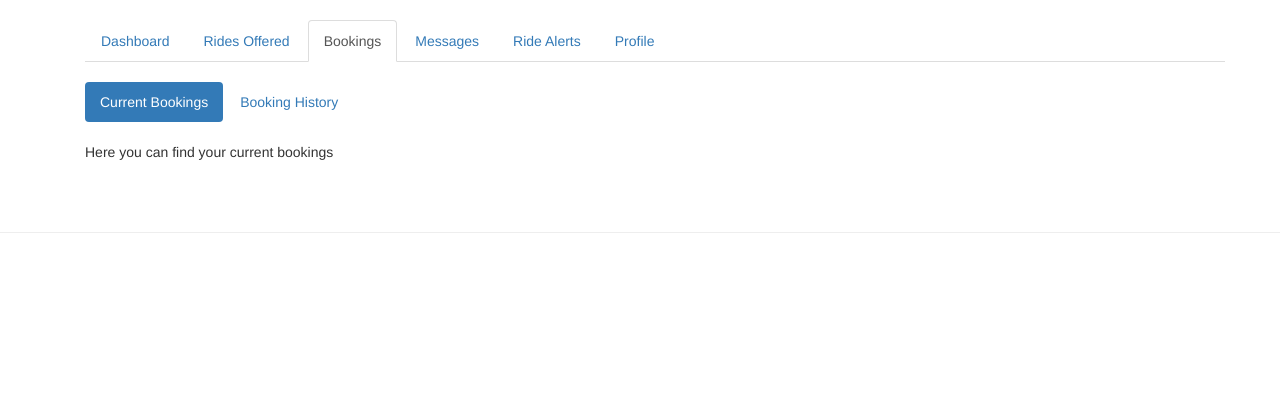
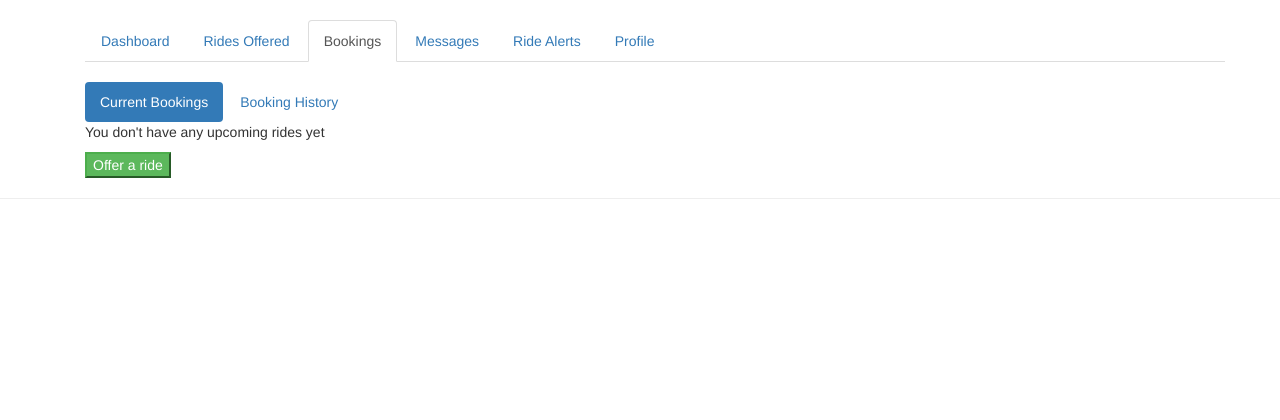
Before and after one commit to root-use-r/IIIT-Cab-Sharing, a Flask app: page /bookings in a window 1280 px wide. Shown: the part 52-472 px from the top of the page. Run offline with Flask 2, Linux system fonts and the light colour scheme; a user stored in the database is signed in; data comes from the database, SQL or seed files in the repository; both versions use the stored data as it was after the commit; some libraries are stand-ins or nearby versions.

Commit message:
mehenga kaam

```diff
--- a/app.py
+++ b/app.py
@@ -18,6 +18,113 @@ def index():
 def signin():
     return render_template('Googlesignin.html')
 
+# Check if user logged in
+def is_logged_in(f):
+    @wraps(f)
+    def wrap(*args, **kwargs):
+        if 'logged_in' in session:
+            return f(*args, **kwargs)
+        else:
+            flash('Unauthorized, Please login', 'danger')
+            return redirect(url_for('login'))
+    return wrap
+
+@app.route('/rides_accept/<string:rideId>/<string:userName>', methods=['GET', 'POST'])
+def ride_accept(rideId,userName):
+    reason='Your ride is confirmed.'
+    con = sqlite3.connect("CabSharing.db")
+    cur = con.cursor()
+    cur.execute("update rides_requested set accepted=1 where rideId = ? and username = ?" , ( rideId , userName ))
+
+    cur.execute("INSERT INTO notification(rideId , username , detail ) VALUES( ? , ? , ? ) ", (rideId, userName , reason) )
+    con.commit()
+    cur.execute("select * from rides_offered where rideId = ?", [rideId])
+    ride_data=cur.fetchone()
+    print ride_data
+    print ride_data[14]
+    seats_left=ride_data[14] - 1
+    cur.execute("update rides_offered set seatsleft=? where rideId = ? " , (seats_left , rideId ))
+    if seats_left==0:
+        reason='Your ride is cancelled because car is full.'
+        cur.execute("update rides_requested set accepted=3 where rideId = ? and accepted=0" , [rideId])
+        cur.execute("select * from rides_requested where accepted=3 and rideId= ?", [rideId])
+        ridecancelled=cur.fetchall()
+        for i in range(len(ridecancelled)):
+            cur.execute("INSERT INTO notification(rideId , username , detail ) VALUES( ? , ? , ? ) ", (rideId, ridecancelled[i][1] , reason) )
+
+    con.commit()
+    cur.close()
+
+
+    con = sqlite3.connect("CabSharing.db")
+    cur = con.cursor()
+    result = cur.execute("SELECT * FROM rides_offered WHERE rideId = ?", [rideId])
+    rides = cur.fetchone()
+    result1 = cur.execute("SELECT * FROM USERS WHERE userName = ?", [session['username']])
+    user = cur.fetchone()
+
+    cur.execute("select * from rides_requested where rideId = ? and username = ? " , ( rideId , session['username'] ) )
+    taken_result = cur.fetchone()
+
+    cur.execute("select * from rides_requested where rideId = ? and accepted = 0" , [rideId] )
+    ride_request=cur.fetchall()
+
+    user_who_requested=[]
+    for i in range(len(ride_request)):
+        cur.execute("SELECT * FROM USERS WHERE userName = ?", [ride_request[i][1]])
+        temp_user=cur.fetchone()
+        user_who_requested.append(temp_user)
+
+
+    # cur.execute("select * from rides_requested where rideId = ? and accepted = 1" , [rideId] )
+    # ride_accepted=cur.fetchall()
+
+    if taken_result :
+        return render_template( 'ride.html', rides=rides , myUserName=session['username'] , flag=1, user=user ,user_who_requested=user_who_requested )
+
+    return render_template( 'ride.html', rides=rides , myUserName=session['username'] , flag=0, user=user ,user_who_requested=user_who_requested, users_length=len(user_who_requested) )
+
+
+
+@app.route('/rides_reject/<string:rideId>/<string:userName>', methods=['GET', 'POST'])
+def ride_reject(rideId,userName):
+    reason='Your ride is rejected.'
+    con = sqlite3.connect("CabSharing.db")
+    cur = con.cursor()
+    cur.execute("update rides_requested set accepted=2 where rideId = ? and username = ?" , ( rideId , userName ))
+    cur.execute("INSERT INTO notification(rideId , username , detail ) VALUES( ? , ? , ? ) ", (rideId, userName , reason) )
+    con.commit()
+    cur.close()
+
+
+    con = sqlite3.connect("CabSharing.db")
+    cur = con.cursor()
+    result = cur.execute("SELECT * FROM rides_offered WHERE rideId = ?", [rideId])
+    rides = cur.fetchone()
+    result1 = cur.execute("SELECT * FROM USERS WHERE userName = ?", [session['username']])
+    user = cur.fetchone()
+
+    cur.execute("select * from rides_requested where rideId = ? and username = ? " , ( rideId , session['username'] ) )
+    taken_result = cur.fetchone()
+
+    cur.execute("select * from rides_requested where rideId = ? and accepted = 0" , [rideId] )
+    ride_request=cur.fetchall()
+
+    user_who_requested=[]
+    for i in range(len(ride_request)):
+        cur.execute("SELECT * FROM USERS WHERE userName = ?", [ride_request[i][1]])
+        temp_user=cur.fetchone()
+        user_who_requested.append(temp_user)
+
+
+    print(user_who_requested)
+
+    if taken_result :
+        return render_template( 'ride.html', rides=rides , myUserName=session['username'] , flag=1, user=user ,user_who_requested=user_who_requested )
+
+    return render_template( 'ride.html', rides=rides , myUserName=session['username'] , flag=0, user=user ,user_who_requested=user_who_requested, users_length=len(user_who_requested) )
+
+
 
 
 @app.route('/rides_found/<string:rideId>/<string:userName>', methods=['GET', 'POST'])
@@ -32,12 +139,22 @@ def ride(rideId,userName):
     cur.execute("select * from rides_requested where rideId = ? and username = ? " , ( rideId , session['username'] ) )
     taken_result = cur.fetchone()
 
-    print(taken_result)
+    cur.execute("select * from rides_requested where rideId = ? and accepted = 0" , [rideId] )
+    ride_request=cur.fetchall()
+
+    user_who_requested=[]
+    for i in range(len(ride_request)):
+        cur.execute("SELECT * FROM USERS WHERE userName = ?", [ride_request[i][1]])
+        temp_user=cur.fetchone()
+        user_who_requested.append(temp_user)
+
+
+    print(user_who_requested)
 
     if taken_result :
-        return render_template( 'ride.html', rides=rides , myUserName=session['username'] , flag=1, user=user  )
+        return render_template( 'ride.html', rides=rides , myUserName=session['username'] , flag=1, user=user ,user_who_requested=user_who_requested )
 
-    return render_template( 'ride.html', rides=rides , myUserName=session['username'] , flag=0, user=user  )
+    return render_template( 'ride.html', rides=rides , myUserName=session['username'] , flag=0, user=user ,user_who_requested=user_who_requested, users_length=len(user_who_requested) )
 
 
 @app.route('/rides_request/<string:rideId>/<string:userName>', methods=['GET', 'POST'])
@@ -54,6 +171,8 @@ def rides_request(rideId,userName):
     user = cur.fetchone()
     con.commit()
 
+
+
     return render_template( 'ride.html', rides=rides , myUserName = session['username'] , flag =1  , user=user  )
 
 
@@ -65,6 +184,7 @@ def tdashboard():
     return render_template('tdashboard.html')
 
 @app.route('/findcab' , methods=['GET', 'POST'])
+@is_logged_in
 def findcab():
     if request.method == 'POST':
         print("here")
@@ -117,7 +237,7 @@ def findcab():
             distance2 = R * c
             temp_date=time.strptime(result[i][8],"%Y-%m-%d")
 
-            if(distance1<5 and distance2<5 and temp_date>=date and result[i][13]==0):
+            if(distance1<5 and distance2<5 and temp_date>=date and result[i][13]==1):
                 data_to_display.append(result[i])
                 # user.append(result[i][])
                 result1 = cur.execute("SELECT * FROM USERS WHERE userName = ?", [result[i][1]] )
@@ -161,7 +281,20 @@ def past_rides():
 
 @app.route('/bookings')
 def bookings():
-    return render_template('bookings.html')
+    con = sqlite3.connect("CabSharing.db")
+    cur = con.cursor()
+    user_bookings=[]
+    username = session['username']
+    cur.execute("select * from rides_requested where username = ? and accepted = 1",[username])
+    result = cur.fetchall()
+    for i in range(len(result)):
+        cur.execute("select * from rides_offered where rideId = ? and valid = 1",[result[i][0]] )
+        temp=cur.fetchone()
+        if temp:
+            user_bookings.append(temp)
+    cur.close()
+
+    return render_template('bookings.html',result = user_bookings,count=len(user_bookings))
 
 @app.route('/messages')
 def messages():
@@ -176,6 +309,7 @@ def contactus():
 
 
 @app.route('/offercab', methods=['GET', 'POST'])
+@is_logged_in
 def offer():
     if request.method == 'POST':
         form = {}
@@ -194,7 +328,7 @@ def offer():
         username=session['username']
         with sqlite3.connect("CabSharing.db") as con:
             cur = con.cursor()
-            cur.execute("INSERT INTO rides_offered(userName, source, destination, lat1, long1, lat2, long2, offeredDate, offeredTime, offeredPrice, offeredSeats, details, valid) VALUES(? , ? , ? , ? , ? , ? , ? , ? , ? , ? ,? , ? , ? )" , (username , form['source'], form['destination'], form['lat1'], form['long1'], form['lat2'], form['long2'], form['date'], form['time'], form['price'], form['numberOfSeats'], form['details'], form['valid'], ))
+            cur.execute("INSERT INTO rides_offered(userName, source, destination, lat1, long1, lat2, long2, offeredDate, offeredTime, offeredPrice, offeredSeats, details, valid,seatsleft) VALUES(? , ? , ? , ? , ? , ? , ? , ? , ? , ? ,? , ? , ? ,?)" , (username , form['source'], form['destination'], form['lat1'], form['long1'], form['lat2'], form['long2'], form['date'], form['time'], form['price'], form['numberOfSeats'], form['details'], form['valid'], form['numberOfSeats'] , ))
             con.commit()
 
         flash('Your Post has been put live ', 'success')
--- a/templates/bookings.html
+++ b/templates/bookings.html
@@ -26,9 +26,41 @@
 
               <div class="tab-content">
                 <div id="current-bookings" class="tab-pane fade in active text-left">
-                  <br>
-                  <p>Here you can find your current bookings</p>
-                  <br><br>
+                  {% if count > 0 %}
+
+              {% for i in range(count) %}
+
+              <div class="row">
+                <div class="col-sm-12">
+                  <div class="panel panel-default text-left">
+                    <div class="panel-body"><strong class="lead"> {{result[i][2]}} -> {{result[i][3]}} </strong>
+                    </div>
+                  <div class="well-lg">
+                    <p>
+                    <p><span class="glyphicon glyphicon-calendar"></span> {{result[i][8]}}{{result[i][9]}}</p>
+                    <p><span class="glyphicon glyphicon-stats"></span> No Views Yet<br><br></p>
+                   </p>
+                 </div>
+                 <div class="container-fluid" >
+                    <a href="" class="col-sm-5" ><span class="glyphicon glyphicon-duplicate"></span> Duplicate </a>
+                    <a href="" class="col-sm-2" ><span class="glyphicon glyphicon-user"></span> See co-travellers </a>
+                    <a href="rides_found/{{result[i][0]}}/{{result[i][1]}}" class="col-sm-2" >
+                      <span class="glyphicon glyphicon-eye-open"></span> See ride-offer </a>
+                    <a href="" class="col-sm-1" ><span class="glyphicon glyphicon-pencil"></span> Edit </a>
+                    <a href="" class="col-sm-1" ><span class="glyphicon glyphicon-trash"></span> Delete </a>
+                    <br><br>
+                 </div>
+                  </div>
+                </div>
+              </div>
+
+              {% endfor %}
+            {% endif %}
+
+            {% if count==0 %}
+  			    <p >You don't have any upcoming rides yet</p>
+			      <button type="button" class="btn-success" onclick="window.location.href='/offercab'">Offer a ride</button>
+            {% endif %}
                 </div>
 
                 <div id="bookings-history" class="tab-pane fade text-left">
```
Also changed, not shown: templates/ride.html (+10 -0 lines), CabSharing.db (added), templates/rides.html (line endings or trailing spaces).
